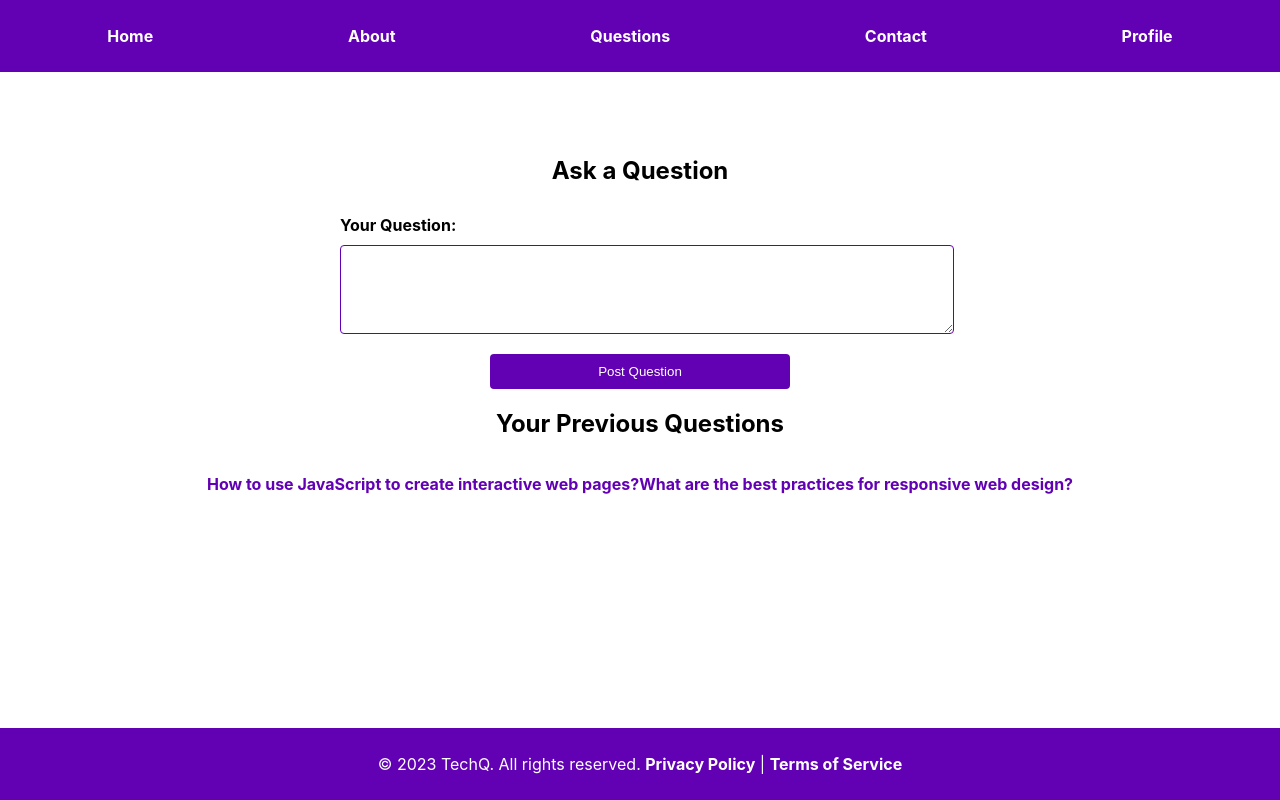
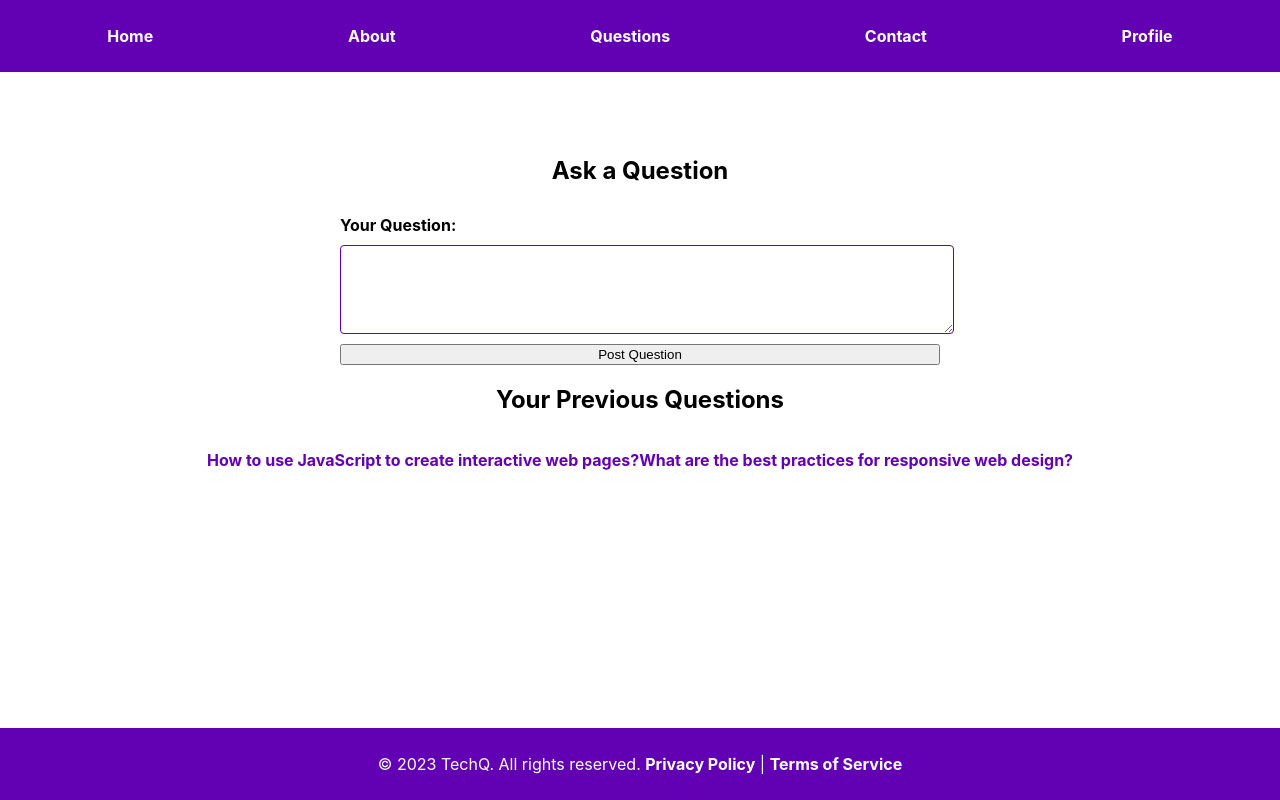
Before and after one commit to edobbin/TechQ, a React (Create React App) app in the folder tech-q/: page /questions in a window 1280 px wide. Built offline with nearby package versions, Linux system fonts and the light colour scheme.

Commit message:
questions WIP

```diff
--- a/tech-q/src/components/Question.js
+++ b/tech-q/src/components/Question.js
@@ -1,28 +1,54 @@
-import React from 'react';
-import './Question.css'
+import React from "react";
+import { NavLink, useNavigate } from 'react-router-dom';
+import { getFirestore } from "firebase/firestore";
+import { db } from "../firebase";
+import { collection, addDoc } from "firebase/firestore";
+import "./Question.css";
 
 const Question = () => {
+  const navigate = useNavigate();
   const sectionStyle = {
-    padding: '2%',
-    paddingTop: '5%',
-    alignItema: 'center',
-    maxWidth: '75%',
-    display: 'flex',
-    flexDirection: 'column',
-    textAlign: 'left',
-    margin: '0 auto',
+    padding: "2%",
+    paddingTop: "5%",
+    alignItema: "center",
+    maxWidth: "75%",
+    display: "flex",
+    flexDirection: "column",
+    textAlign: "left",
+    margin: "0 auto",
   };
 
   const footerStyle = {
-    position: 'fixed',
-    bottom: '0',
-    width: '100%',
-    backgroundColor: '#6200B3',
-    color: '#fff',
-    textAlign: 'center',
-    padding: '10px 0',
-    marginTop: 'auto',
-  }
+    position: "fixed",
+    bottom: "0",
+    width: "100%",
+    backgroundColor: "#6200B3",
+    color: "#fff",
+    textAlign: "center",
+    padding: "10px 0",
+    marginTop: "auto",
+  };
+
+  const onSubmit = async (e) => {
+    e.preventDefault();
+
+try {
+  const docRef = await addDoc(collection(db, "Post"), {
+    username: '',
+    points: 0,
+    upvotes: 0,
+    downvotes: 0,
+
+  });
+  console.log("Document written with ID: ", docRef.id);
+  alert("Question posted");
+      navigate("/");
+} catch (e) {
+  console.error("Error adding document: ", e);
+}
+
+
+  };
 
   return (
     <>
@@ -31,19 +57,31 @@ const Question = () => {
         <form action="post_question.php" method="POST">
           <label htmlFor="question">Your Question:</label>
           <textarea id="question" name="question" rows="5" required></textarea>
-          <input type="submit" value="Post Question" />
+          <button type="submit" onClick={onSubmit}>Post Question</button>
         </form>
 
         <h2>Your Previous Questions</h2>
         <ul>
-          <li><a className="prevQuestions" href="/question1">How to use JavaScript to create interactive web pages?</a></li>
-          <li><a className="prevQuestions" href="/question2">What are the best practices for responsive web design?</a></li>
+          <li>
+            <a className="prevQuestions" href="/question1">
+              How to use JavaScript to create interactive web pages?
+            </a>
+          </li>
+          <li>
+            <a className="prevQuestions" href="/question2">
+              What are the best practices for responsive web design?
+            </a>
+          </li>
           {/* Add more previous questions here */}
         </ul>
       </section>
 
       <footer style={footerStyle}>
-        <p>&copy; 2023 TechQ. All rights reserved. <a href="/privacy">Privacy Policy</a> | <a href="/terms">Terms of Service</a></p>
+        <p>
+          &copy; 2023 TechQ. All rights reserved.{" "}
+          <a href="/privacy">Privacy Policy</a> |{" "}
+          <a href="/terms">Terms of Service</a>
+        </p>
       </footer>
     </>
   );
```
